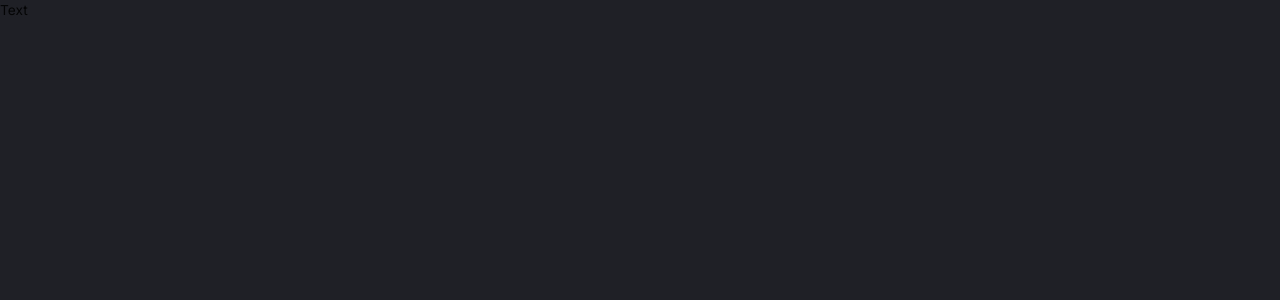
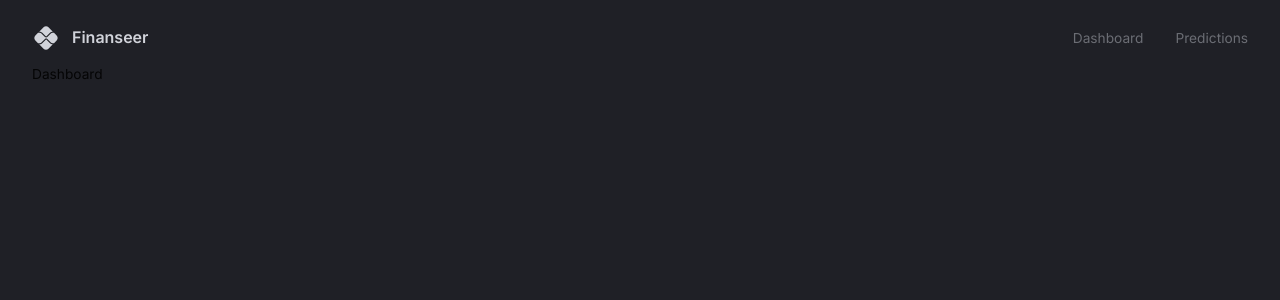
Before and after one commit to Dimar1510/finance, a React (Vite) app in the folder client/: page / in a window 1280 px wide. Shown: the top 300 px of the page. Built offline with nearby package versions, Linux system fonts and the light colour scheme; the HTML template or start-up script is replaced by a standard one.

Commit message:
router and navigation

```diff
--- a/client/src/App.tsx
+++ b/client/src/App.tsx
@@ -1,15 +1,25 @@
 import { createTheme } from "@mui/material/styles";
-import { CssBaseline, ThemeProvider } from "@mui/material";
+import { Box, CssBaseline, ThemeProvider } from "@mui/material";
 import { useMemo } from "react";
 import { themeSettings } from "./theme";
+import { BrowserRouter, Route, Routes } from "react-router-dom";
+import Navbar from "./components/Navbar/Navbar";
 
 const App = () => {
   const theme = useMemo(() => createTheme(themeSettings), []);
   return (
-    <ThemeProvider theme={theme}>
-      <CssBaseline />
-      Text
-    </ThemeProvider>
+    <BrowserRouter>
+      <ThemeProvider theme={theme}>
+        <CssBaseline />
+        <Box width={"100%"} height={"100%"} padding={"1rem 2rem 4rem 2rem"}>
+          <Navbar />
+          <Routes>
+            <Route path="/" element={<div>Dashboard</div>} />
+            <Route path="/predictions" element={<div>Predictions</div>} />
+          </Routes>
+        </Box>
+      </ThemeProvider>
+    </BrowserRouter>
   );
 };
 
--- /dev/null
+++ b/client/src/components/Navbar/Navbar.tsx
@@ -0,0 +1,57 @@
+import { Box, Typography, useTheme } from "@mui/material";
+import { useState } from "react";
+import FlexBetween from "src/components/ui/FlexBetween";
+import { Pix } from "@mui/icons-material";
+import { NavLink } from "react-router-dom";
+const Navbar = () => {
+  const { palette } = useTheme();
+  const [selected, setSelected] = useState("");
+  return (
+    <FlexBetween mb={"0.25rem"} p={"0.5rem 0rem"} color={palette.grey[300]}>
+      <NavLink
+        to={"/"}
+        onClick={() => setSelected("dashboard")}
+        style={{
+          color: "inherit",
+          textDecoration: "inherit",
+        }}
+      >
+        <FlexBetween gap={"0.75rem"}>
+          <Pix sx={{ fontSize: "28px" }} />
+          <Typography variant="h4" fontSize={"16px"}>
+            Finanseer
+          </Typography>
+        </FlexBetween>
+      </NavLink>
+
+      <FlexBetween gap={"2rem"}>
+        <Box sx={{ "&:hover": { color: palette.primary[100] } }}>
+          <NavLink
+            to={"/"}
+            onClick={() => setSelected("dashboard")}
+            style={{
+              color: selected === "dashboard" ? "inherit" : palette.grey[700],
+              textDecoration: "inherit",
+            }}
+          >
+            Dashboard
+          </NavLink>
+        </Box>
+        <Box>
+          <NavLink
+            to={"/predictions"}
+            onClick={() => setSelected("predictions")}
+            style={{
+              color: selected === "predictions" ? "inherit" : palette.grey[700],
+              textDecoration: "inherit",
+            }}
+          >
+            Predictions
+          </NavLink>
+        </Box>
+      </FlexBetween>
+    </FlexBetween>
+  );
+};
+
+export default Navbar;
--- /dev/null
+++ b/client/src/components/ui/FlexBetween.tsx
@@ -0,0 +1,10 @@
+import { Box } from "@mui/material";
+import { styled } from "@mui/system";
+
+const FlexBetween = styled(Box)({
+  display: "flex",
+  justifyContent: "space-between",
+  alignItems: "center",
+});
+
+export default FlexBetween;
--- a/client/tsconfig.json
+++ b/client/tsconfig.json
@@ -17,7 +17,7 @@
     "jsx": "react-jsx",
     "baseUrl": ".",
     "paths": {
-      "src/*": ["src/*"]
+      "src/*": ["./src/*"]
     }
   },
   "include": ["src"]
```
